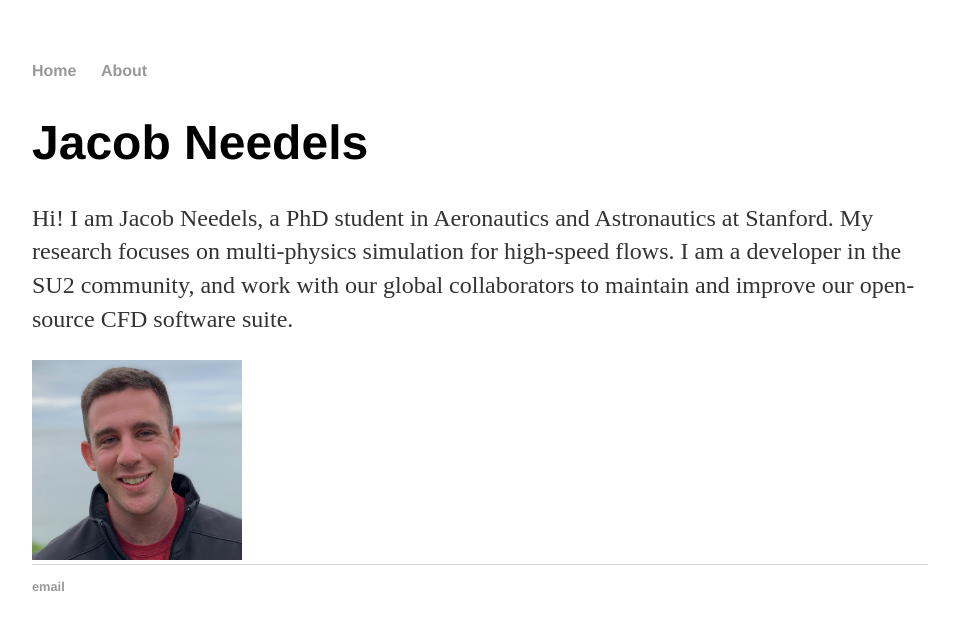
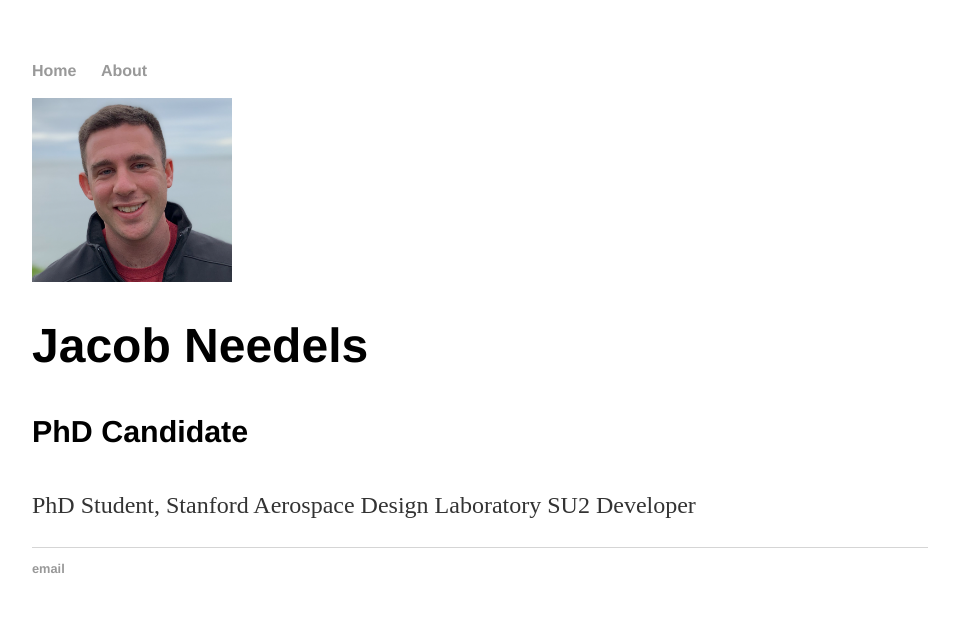
Before and after one commit to jtneedels/jtneedels.github.io, a Jekyll site: the page built from index.html, in a window 1280 px wide. Shown: the top 630 px of the page, without its empty margins (160-1119 px from the left). Built offline with Jekyll 4.4.1, drawn with Linux system fonts in a browser that asks for light colours.

Commit message:
change landing page
Signed-off-by: jtneedels <jneedels@stanford.edu>

```diff
--- a/index.html
+++ b/index.html
@@ -2,10 +2,21 @@
 layout: default
 title: Jacob Needels
 ---
+<body>
+<div class="wrapper">
 
-		<div class="blurb">
-			<h1>Jacob Needels</h1>
-			<p>Hi! I am Jacob Needels, a PhD student in Aeronautics and Astronautics at Stanford. My research focuses on multi-physics simulation for high-speed flows.
-			I am a developer in the SU2 community, and work with our global collaborators to maintain and improve our open-source CFD software suite.</a></p>
-		</div>
-		<img src="headshot1.png" alt="Trulli" width="210" height="200">
+<div class="left">
+<img class="profile-picture" src="headshot1.png" width="200"/>
+<h1 class="name">Jacob Needels</h1>
+<h4 class="subtitle">PhD Candidate</h4>
+</div>
+
+<div class="right">
+<p class="bio">
+	PhD Student, Stanford Aerospace Design Laboratory
+	SU2 Developer
+</p>
+</div>
+
+</div>
+</body>
```
